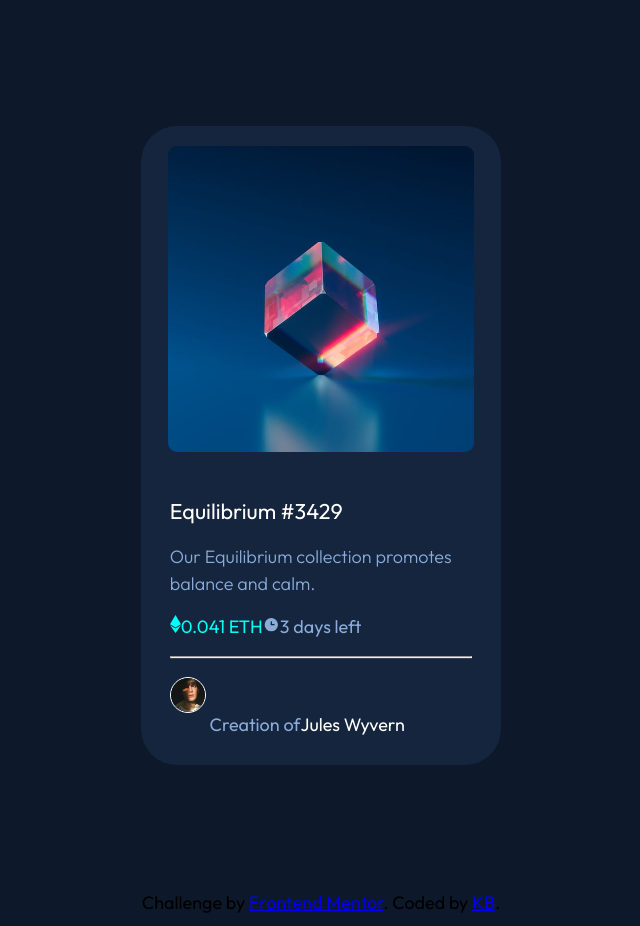
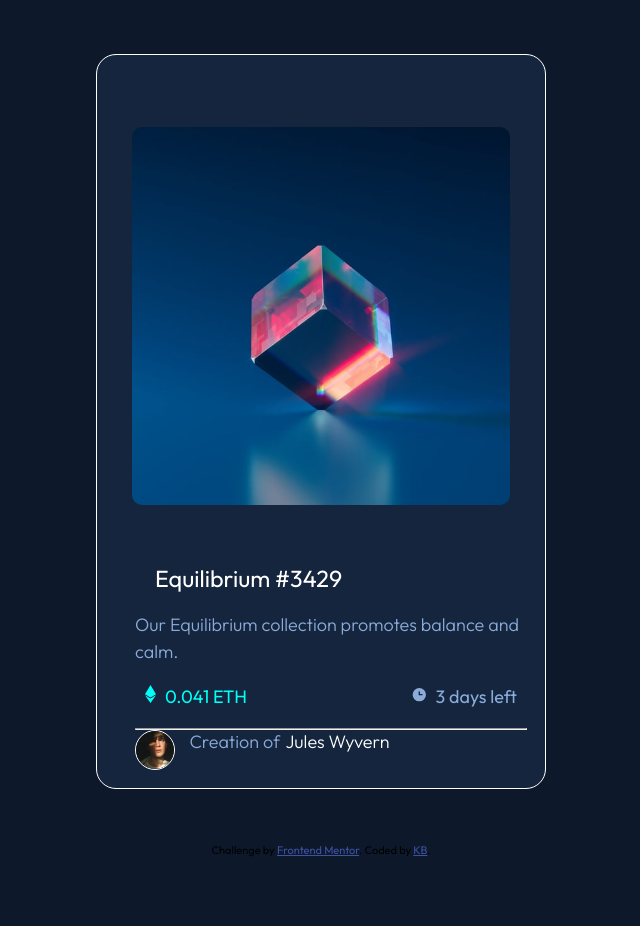
Before and after one commit to kbmke/2FEM-NFT-preview-card-component, a plain HTML site: page index.html in a window 1280 px wide. Shown: the whole page, without its empty margins (319-959 px from the left). After the commit the page ends 857 px from the top, so only its background shows below. Drawn offline with Linux system fonts and the light colour scheme.

Commit message:
update styling

```diff
--- a/index.html
+++ b/index.html
@@ -14,7 +14,8 @@
 
     <title>Frontend Mentor | NFT preview card component</title>
     <!-- stylesheet -->
-    <link rel="stylesheet" href="style.css" />
+    <!-- <link rel="stylesheet" href="style.css" /> -->
+     <link rel="stylesheet" href="/nft.css">
   </head>
 
   <body>
--- a/nft.css
+++ b/nft.css
@@ -26,13 +26,14 @@ body {
   background-color: var(--cardBG);
   margin: 3rem auto;
   border-radius: 20px;
+  border: 1px solid white;
 }
 .nft {
-  width: 20rem;
+  width: 21rem;
   margin: 2rem auto;
 }
 .nft img {
-  width: 20rem;
+  width: 21rem;
   border-radius: 10px;
   margin: 2rem auto 0;
 }
--- a/nft.scss
+++ /dev/null
@@ -1,154 +0,0 @@
-// imports
-@import url("https://fonts.googleapis.com/css2?family=Outfit:wght@300;400;600&display=swap");
-
-// resets
-* {
-    margin: 0;
-    padding: 0;
-    box-sizing: border-box;
-}
-
-:root {
-    --mainBG: hsl(217, 54%, 11%);
-    --cardBG: hsl(216, 50%, 16%);
-    --line: hsl(215, 32%, 27%);
-    --white: hsl(0, 0%, 100%);
-    --para: hsl(215, 51%, 70%);
-    --eth: hsl(178, 100%, 50%);
-    font-size: 18px;
-}
-
-body {
-    font-family: 'Outfit', sans-serif;
-    background-color: var(--mainBG);
-    width: 100%;
-    height: 100vh;
-}
-
-.card {
-    width: 25em;
-    background-color: var(--cardBG);
-    margin: 3rem auto;
-    border-radius: 20px;
-
-    // padding-bottom: 1rem;
-}
-
-.nft {
-    width: 20rem;
-    margin: 2rem auto;
-
-    img {
-        width: 20rem;
-        border-radius: 10px;
-        margin: 2rem auto 0;
-    }
-}
-
-.bottom {
-    margin-left: 20px;
-    padding: 1rem;
-
-    .header {
-        font-size: 1.3rem;
-        color: var(--white);
-        margin-left: 20px;
-        font-weight: 400;
-    }
-
-    .para {
-        // margin-left: 20px;
-        margin-top: 1rem;
-        color: var(--para);
-        line-height: 1.5;
-        font-weight: 300;
-    }
-
-    .stats {
-        margin: 20px 10px;
-        align-content: space-around;
-
-        .amount {
-            display: inline-flex;
-            font-weight: 400;
-
-            .eth-icon {
-                float: left;
-                padding-right: .5rem;
-            }
-
-            .eth-para {
-                color: var(--eth);
-                font-weight: 400;
-            }
-        }
-
-        .time {
-            display: inline-flex;
-            float: right;
-
-            // padding-right: 1rem;
-
-            .clock {
-                // float: left;
-                padding-right: .4rem;
-            }
-
-            .days {
-                color: var(--para);
-            }
-        }
-    }
-
-    .avatar {
-        width: 300px;
-
-        // margin: 10px auto;
-        // border: 2px solid red;
-        display: flex;
-        text-align: center;
-
-        img {
-            width: 40px;
-            border-radius: 50%;
-            border: 1px solid white;
-            text-align: center;
-        }
-
-        .creator-words {
-            // justify-content: center;
-            // align-content: center;
-            // align-items: center;
-            display: inline-flex;
-            padding-left: .8rem;
-
-            // margin-bottom: 1rem;
-            font-weight: 300;
-
-            .about {
-                color: var(--para);
-                align-items: center;
-                font-size: 18px;
-            }
-
-            .name {
-                color: var(--white);
-                font-size: 18px;
-                margin-left: .3rem;
-            }
-        }
-    }
-}
-
-.rel {
-    position: relative;
-}
-
-.attribution {
-    font-size: 11px;
-    text-align: center;
-}
-
-.attribution a {
-    color: hsl(228, 45%, 44%);
-}
```
Also changed, not shown: 2 other files.
